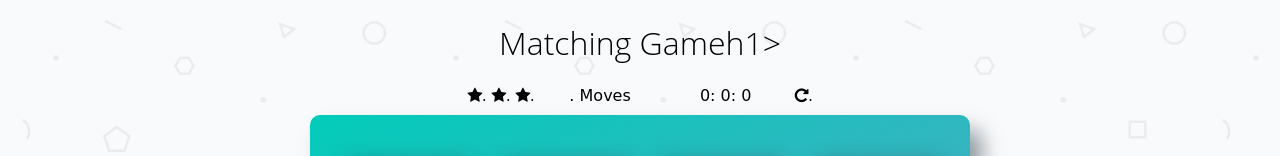
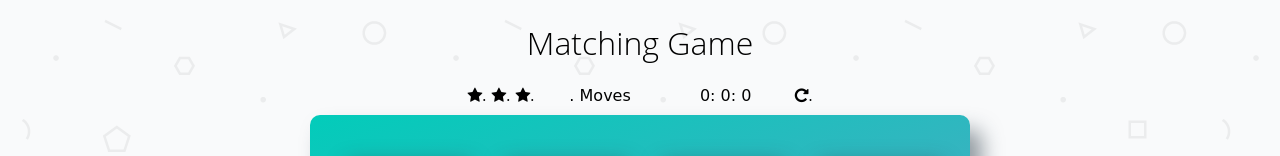
Before and after one commit to mattocodes/automated-cicd-pipeline, a plain HTML site: page index.html in a window 1280 px wide. Shown: the top 156 px of the page. Drawn offline with Linux system fonts and the light colour scheme; a web font is replaced by a local one.

Commit message:
Update index.html

```diff
--- a/index.html
+++ b/index.html
@@ -12,7 +12,7 @@
 
     <div class="container">
         <header>
-            <h1>Matching Gameh1>
+            <h1>Matching Game</h1>
         </header>
 
         <section class="score-panel">
```
